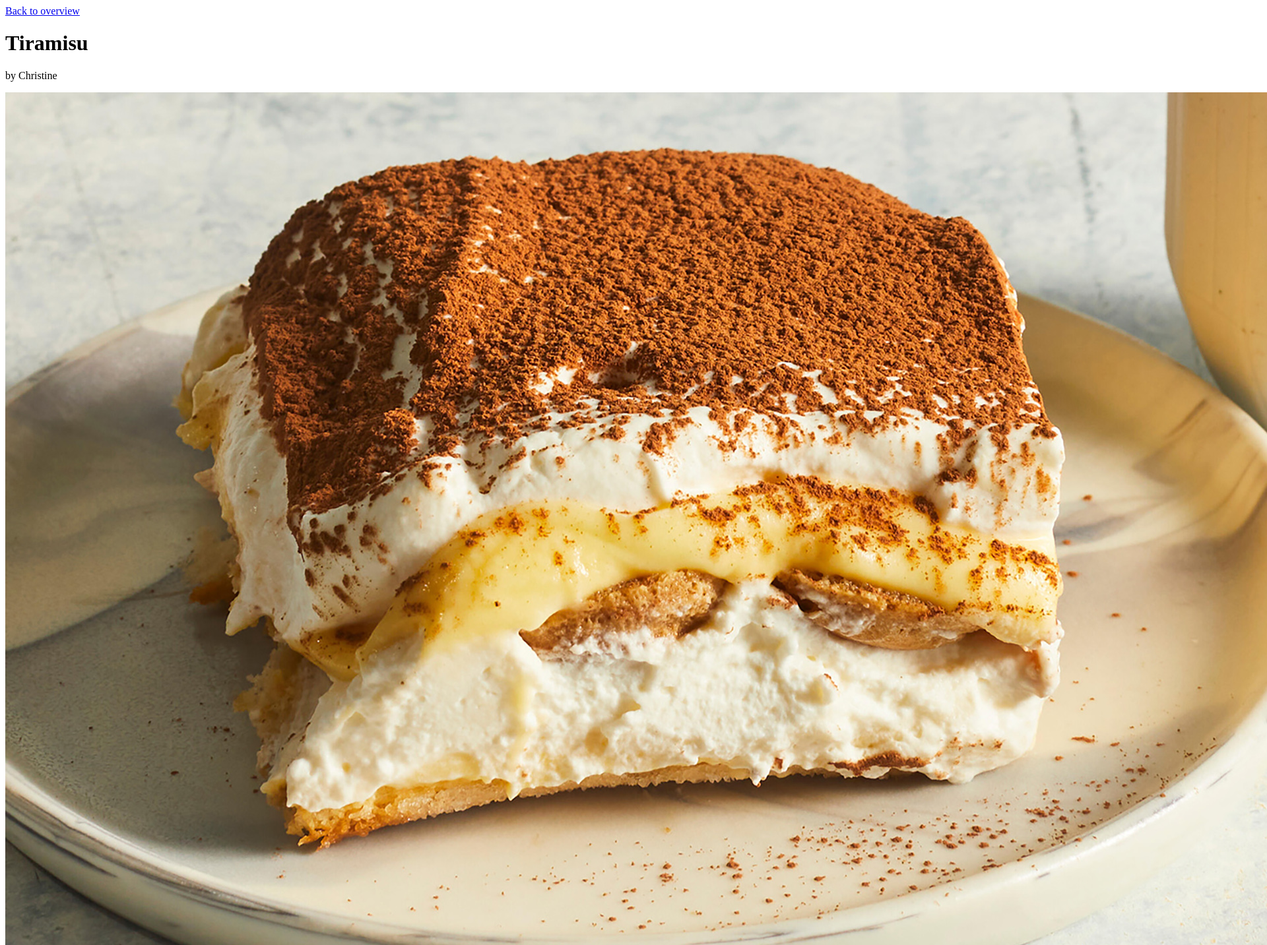
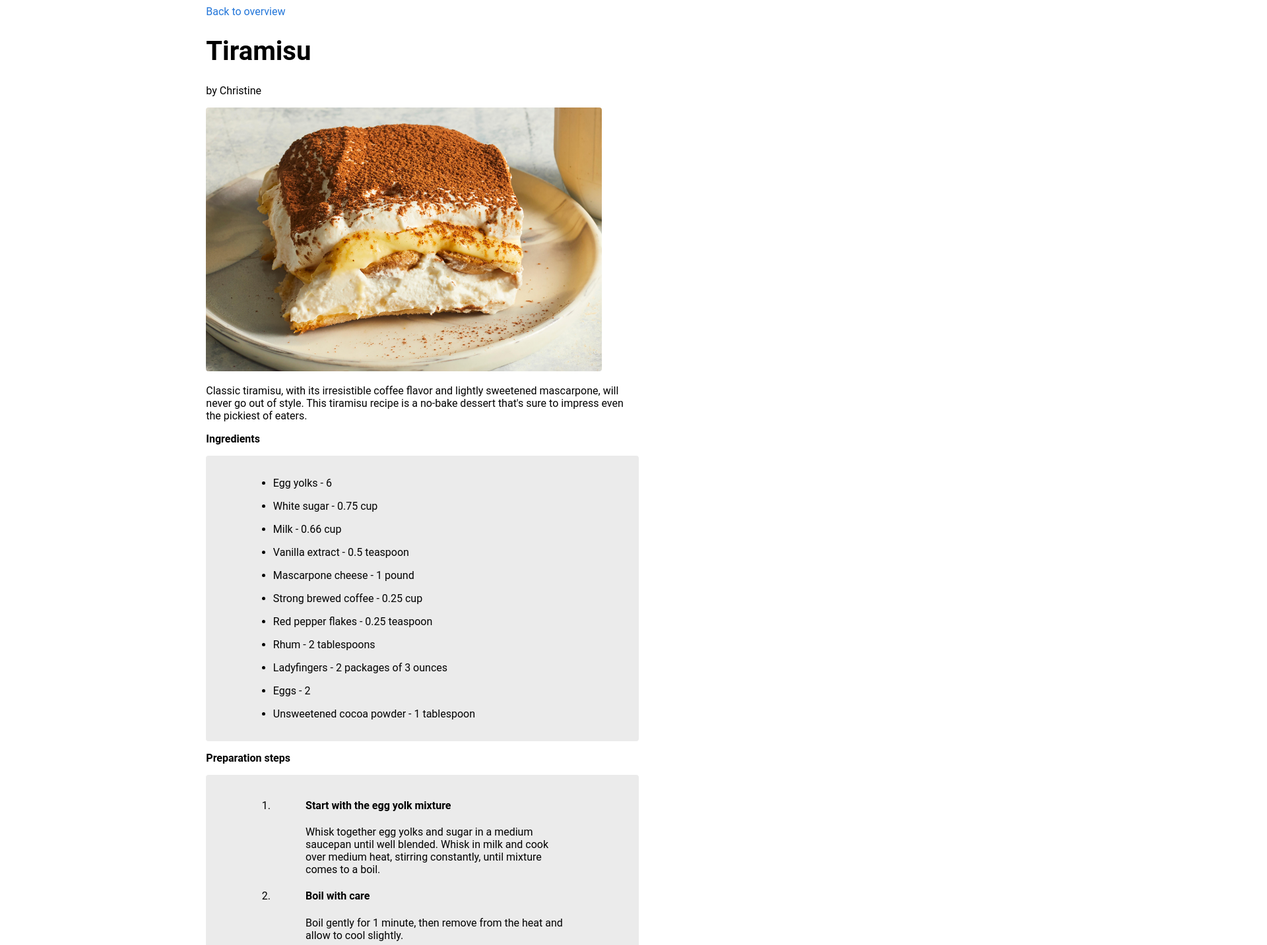
Before and after one commit to devebe/odin-recipes, a plain HTML site: page recipes/tiramisu.html in a window 1280 px wide. Shown: the top 1433 px of the page at 66% size, 1920 px wide, since content can reach past the window. Drawn offline with Linux system fonts and the light colour scheme; files that its build step writes are made by us from their sources.

Commit message:
Update CSS of recipe pages

```diff
--- a/css/styles.css
+++ b/css/styles.css
@@ -0,0 +1,38 @@
+* {
+    font-family: "Roboto", Arial, sans-serif;
+    font-size: 1rem;
+    margin-left: 10%;
+    margin-right: 10%;
+}
+
+h1 {
+    font-size: 2.5rem;
+}
+
+img {
+    height: 400px;
+    width: 600px;
+    object-fit: cover;
+    border-radius: 0.25em;
+}
+
+ul, ol {
+    background-color: #ebebeb;
+    padding-top: 1em;
+    padding-bottom: 2em;
+    border-radius: 0.25em;
+}
+
+li {
+    margin-top: 1em;
+}
+
+a {
+    color: #2175d9;
+    text-decoration: none;
+}
+
+a:hover {
+    color: #2e2e2e;
+    border-bottom: 0.2em solid #ff6500;
+}
--- a/recipes/tiramisu.html
+++ b/recipes/tiramisu.html
@@ -3,6 +3,8 @@
 <head>
     <meta charset="utf-8">
     <title>Tiramisu - Odin Recipes</title>
+    <link rel="stylesheet" href="./css/styles.css">
+
 </head>
 <body>
     <a href="../index.html">Back to overview</a>
```
Also changed, not shown: index.html (+1 -0 lines), recipes/bruschetta.html (+1 -0 lines), recipes/lasagna.html (+1 -0 lines).
